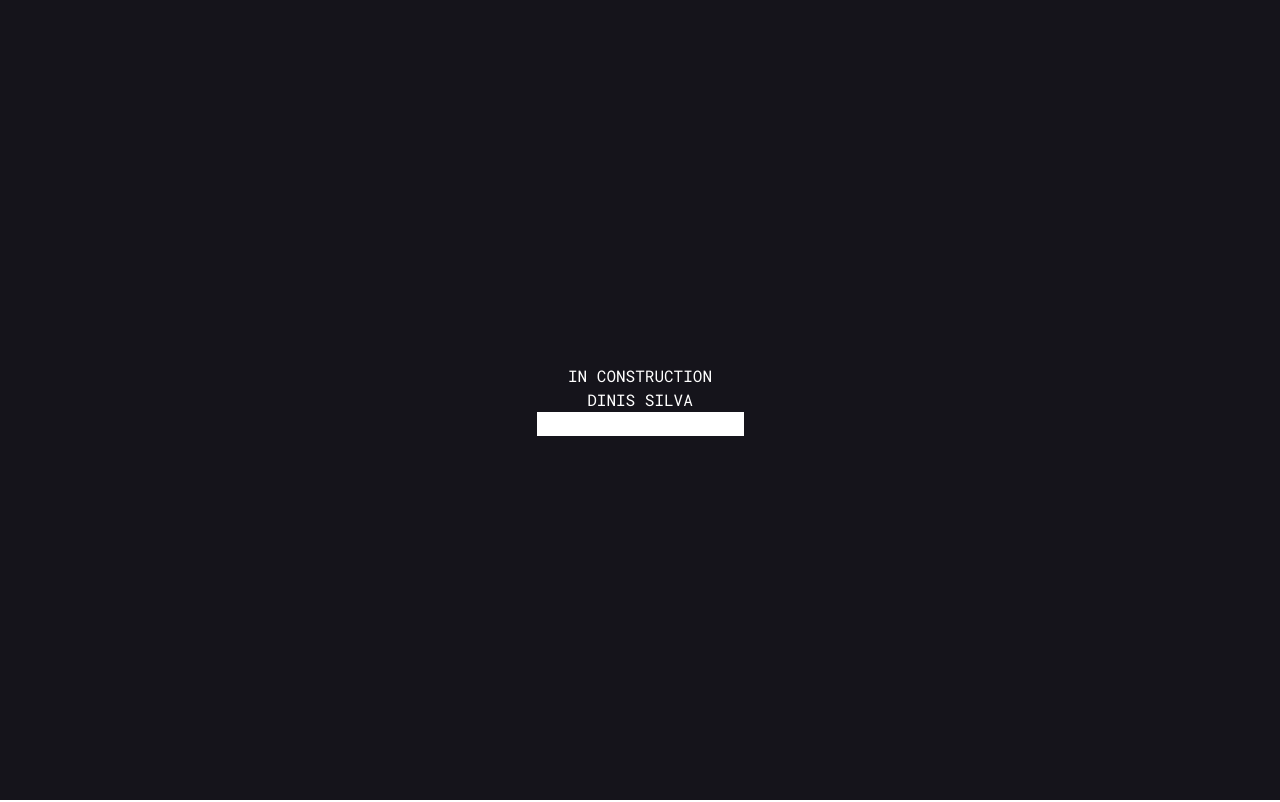
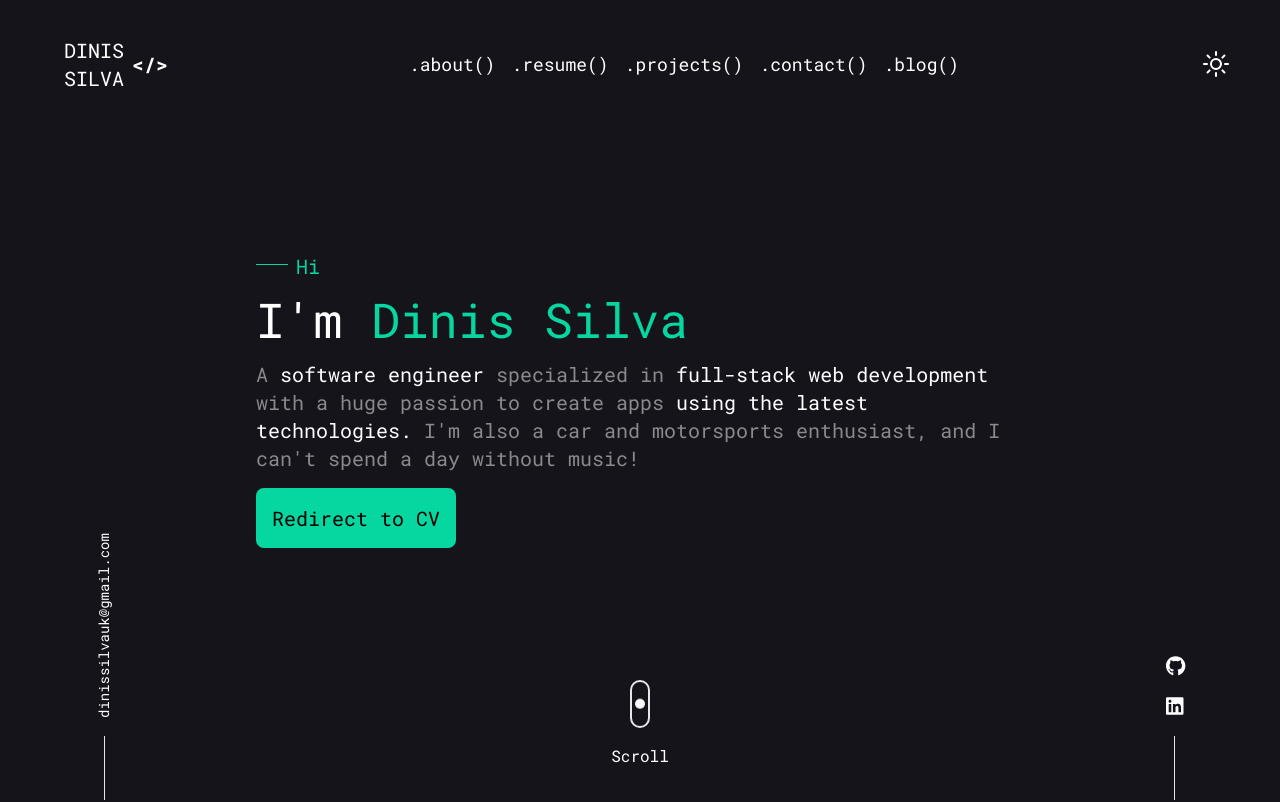
Before and after one commit to DinisSkizee/DinisCV, a React (Vite) app: page / in a window 1280 px wide. Shown: the top 802 px of the page. Built offline with nearby package versions, Linux system fonts and the light colour scheme.

Commit message:
further visual improvements

```diff
--- a/src/App.jsx
+++ b/src/App.jsx
@@ -9,7 +9,7 @@ import Resume from "./pages/Resume";
 
 const App = () => {
   const [inputValue, setInputValue] = useState("");
-  const [valid, setValid] = useState(false);
+  const [valid, setValid] = useState(true);
 
   const handleInputChange = (e) => {
     setInputValue(e.target.value);
--- a/src/components/Header.jsx
+++ b/src/components/Header.jsx
@@ -17,17 +17,17 @@ export const Header = () => {
   return (
     <div className="flex w-full justify-between px-5 py-9 fixed bg-bgblue z-40 lg:px-12 items-center">
       <div
-        className="flex justify-start pl-4 text-white gap-2 leading-tight md:text-xl items-center select-none cursor-pointer"
+        className="flex justify-start pl-4 text-white gap-2 leading-tight md:text-xl items-center select-none cursor-pointer group"
         onClick={() => {
           window.scrollTo({ top: 0, behavior: "smooth" });
         }}
       >
-        <div>
+        <div className="group-hover:drop-shadow-lgDrop">
           DINIS
           <br />
           SILVA
         </div>
-        <span className="font-extrabold">{`</>`}</span>
+        <span className="font-extrabold group-hover:drop-shadow-lgDrop">{`</>`}</span>
       </div>
       <div className="lg:justify-center gap-4 hidden lg:flex lg:text-lg lg:text-white select-none cursor-pointer">
         <div className="hover:text-greeny" onClick={scrollToBlog}>
@@ -63,7 +63,7 @@ export const Header = () => {
           strokeWidth="1.5"
           stroke="#ffffffff"
           aria-hidden="true"
-          className="absolute h-6 w-6 rotate-90 scale-0 text-foreground transition-all dark:rotate-0 dark:scale-100 md:h-8 md:w-8 hover:stroke-greeny"
+          className="absolute h-6 w-6 rotate-90 scale-0 text-foreground transition-all dark:rotate-0 dark:scale-100 md:h-8 md:w-8 hover:stroke-greeny hover:drop-shadow-moonDrop"
         >
           <path
             strokeLinecap="round"
--- a/src/components/ScrollDown.jsx
+++ b/src/components/ScrollDown.jsx
@@ -61,7 +61,7 @@ export const ScrollDown = () => {
       onClick={handleClick}
     >
       <ScrollDownSvg className="border-2 flex items-center w-5 h-12 rounded-full justify-center md:w-5 md:h-12" />
-      <ScrollSpan className="hidden lg:flex select-none ">Scroll</ScrollSpan>
+      <ScrollSpan className="hidden lg:flex select-none">Scroll</ScrollSpan>
     </div>
   );
 };
--- a/tailwind.config.js
+++ b/tailwind.config.js
@@ -3,6 +3,11 @@ export default {
   content: ["./index.html", "./src/**/*.{js,ts,jsx,tsx}"],
   theme: {
     extend: {
+      dropShadow: {
+        strDrop: "2px 2px 2px rgba(0, 0, 0, .5)",
+        lgDrop: "0px 1px 1px rgba(255, 255, 255, .8)",
+        moonDrop: "0px 2px 2px rgba(6, 214, 160, .8)",
+      },
       colors: {
         greeny: "#06D6A0",
         greeny50: "#06d69e80",
```
